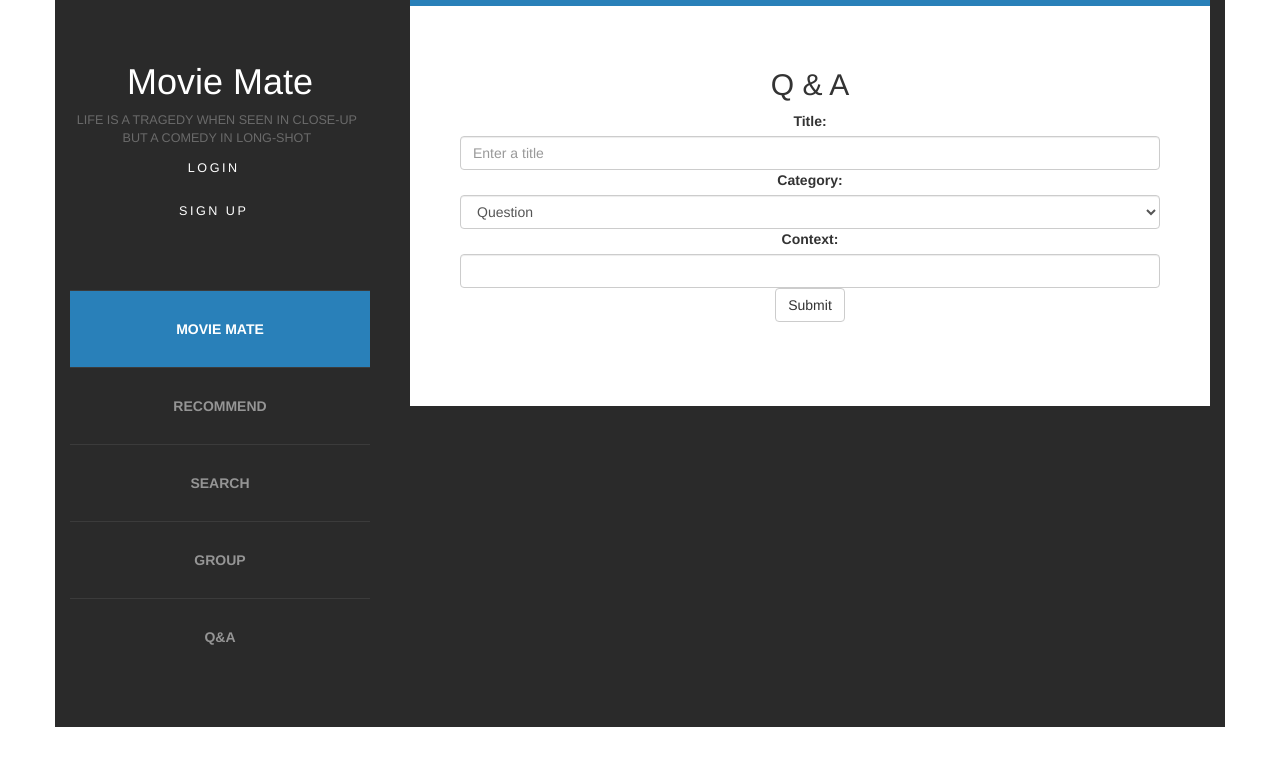
After one commit to uoyssim/dbst, a Django app: page /board_write/ in a window 1280 px wide. The commit adds this page. Shown: the top 766 px of the page. Run offline with Django 3.2, Linux system fonts and the light colour scheme; some libraries are stand-ins or nearby versions.

Commit message:
q&a등록

```diff
--- /dev/null
+++ b/blog/templates/blog/board_write.html
@@ -0,0 +1,25 @@
+{% extends 'blog/template.html' %}
+{% load staticfiles %}
+{% block content %}
+<h2>Q & A</h2>
+<form action="db/" method="post">
+{% csrf_token %}
+    <div class="form-qna">
+        <label for="title">Title: </label>
+        <input type="text" class="form-control" id="title" placeholder="Enter a title" name="title"/>
+    </div>
+    <div class="form-qna">
+        <label for="category">Category:  </label>
+        <select name="category" class="form-control" id="category" name="category">
+                        <option value="Question">Question</option>
+                        <option value="Suggestion">Suggestion</option>
+                        <option value="Complaint">Complaint</option>
+        </select>
+    </div>
+    <div class="form-qna">
+        <label for="context">Context: </label>
+        <input type="text" class="form-control" id="context" placeholder="" name="context" cols="80"/>
+    </div>
+    <input type="submit" class="btn btn-default" value="Submit"/>
+</form>
+{% endblock %}
--- a/blog/templates/blog/template.html
+++ b/blog/templates/blog/template.html
@@ -47,7 +47,7 @@
 				<li><a href="#" accesskey="3" title="">SEARCH</a></li>
 
 				<li><a href="{% url 'group' %}" accesskey="4" title="">GROUP</a></li>
-				<li><a href="#" accesskey="5" title="">Q&A</a></li>
+				<li><a href="{%  url 'q&a_list' %}" accesskey="5" title="">Q&A</a></li>
 			</ul>
 		</div>
 	</div>
--- a/blog/urls.py
+++ b/blog/urls.py
@@ -22,4 +22,7 @@ urlpatterns = [
     url(r'^login/', login, name="login"),
     url(r'^logout/', logout, {'next_page': 'index', }, name="logout"),
     url(r'^signup/', views.signup, name="signup"),
+    url(r'^board_write/$',views.board_write, name="board_write"),
+    url(r'^q&a_list/$', views.qna_list, name="q&a_list"),
+    url(r'^board_write/db/$', views.QA_create_db, name="QA_create_db"),
 ]
--- a/blog/views.py
+++ b/blog/views.py
@@ -8,11 +8,12 @@ from .models import Log
 from .models import Dev
 from .models import Group
 from .models import Actor
+from .models import Qa
 from django.contrib.auth.models import User
 from django.contrib.auth import login, authenticate
 from .forms import LoginForm, SignUpForm
 from datetime import datetime, timedelta
-import sendgrid
+#import sendgrid
 import os
 #from sendgrid.helpers.mail import *
 
@@ -154,3 +155,33 @@ def login(request):
     else:
         form = LoginForm()
         return render(request, 'registration/login.html', {'form': form})
+
+def qna_list(request):
+    return render(request, 'blog/q&a_list.html', {})
+
+def board_write(request):
+    return render(request, 'blog/board_write.html', {})
+
+#def qna_list(request):
+    #    template=get_template('q&a_list.html')
+    #context=Context({})
+
+#return HttpResponse(template.render(context))
+
+#def write_QA(request):
+ #   if request.POST.get('title',None) is None:
+  #      return
+   # else:
+    #  category=request.POST.get('category',None)
+     # title=request.POST.get('title',None)
+      #context=request.POST.get('content',None)
+    # return
+    #end
+def QA_create_db(request):
+    if request.method == "POST":
+        #usr = User.objects.get(username = request.user.get_username())
+        Qa.objects.create(category=request.POST.get('category', None), user_id=request.user.username,
+                          QA_title=request.POST.get('title', None), QA_contents=request.POST.get('context', None),
+                          state='A');
+        #Qa.objects.create(category=request.POST.get('category', None), user_id=usr, QA_title=request.POST.get('title', None), QA_contents=request.POST.get('context', None), state='A');
+    return redirect('/q&a_list/')
```
Also changed, not shown: blog/models.py (+14 -0 lines), blog/templates/blog/q&a_list.html (added, +8 -0 lines), blog/forms.py (line endings or trailing spaces).
